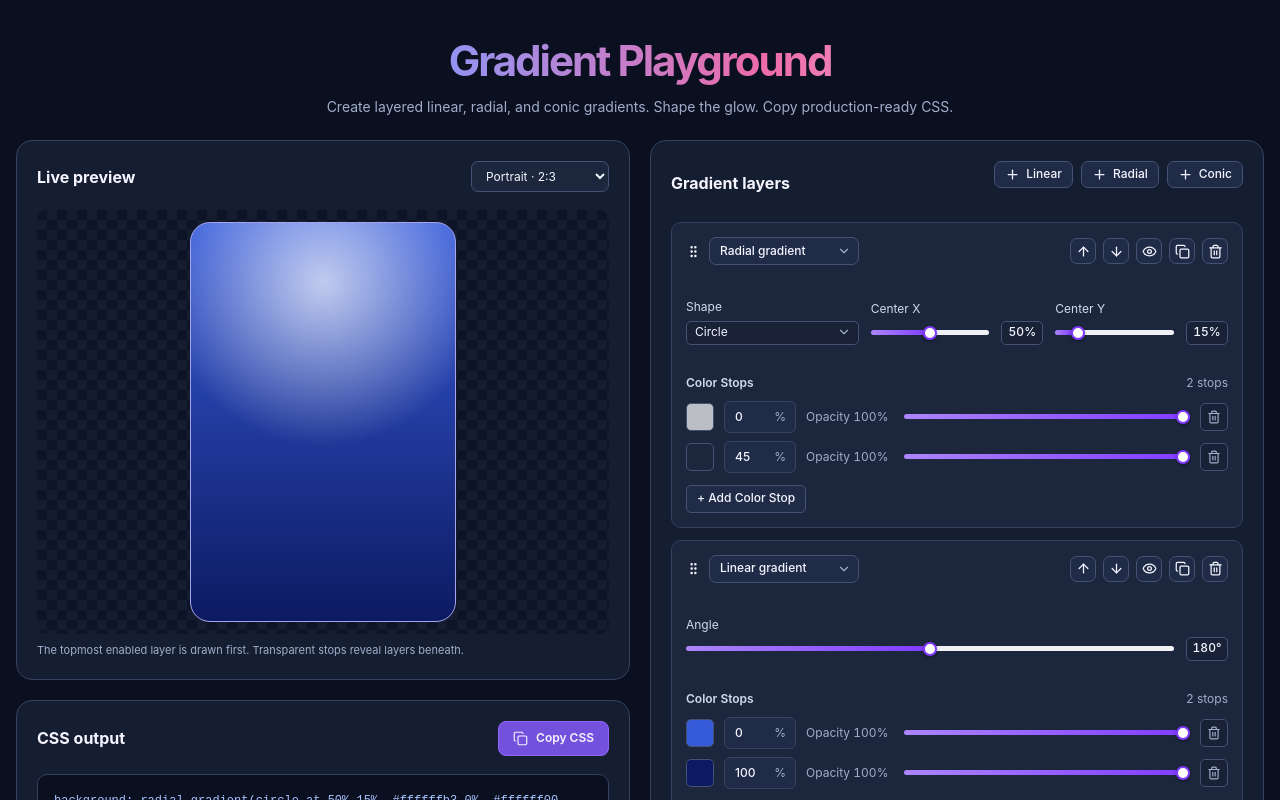
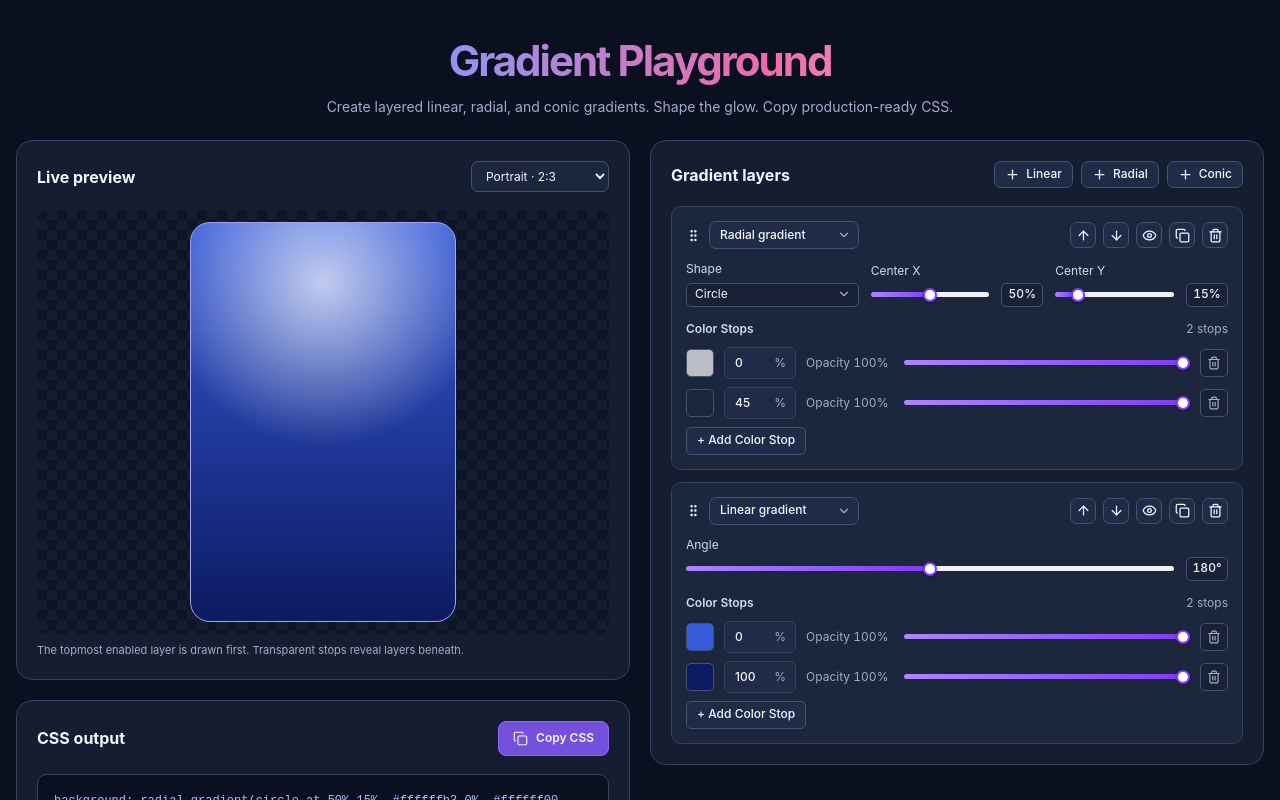
Before and after one commit to thomas367/gradientPlayground, a React (Vite) app: page / in a window 1280 px wide. Shown: the top 800 px of the page. Built offline with nearby package versions, Linux system fonts and the light colour scheme.

Commit message:
Clean up unnecessary styles

```diff
--- a/src/components/gradientLayers/controls/colorStops/styles.tsx
+++ b/src/components/gradientLayers/controls/colorStops/styles.tsx
@@ -3,7 +3,6 @@ import styled from 'styled-components';
 export const Wrapper = styled.div`
     display: flex;
     flex-direction: column;
-    margin-top: 12px;
     gap: 8px;
 `;
 
@@ -32,7 +31,6 @@ export const ColorStopRow = styled.div`
     display: flex;
     align-items: center;
     gap: 10px;
-    min-height: 28px;
     width: 100%;
 `;
 
@@ -46,7 +44,6 @@ export const PositionWrapper = styled.div`
 export const PositionInput = styled.input`
     width: 100%;
     height: 100%;
-    box-sizing: border-box;
     padding: 0 24px 0 10px;
     background: #202b47;
     border: 1px solid #374461;
@@ -117,10 +114,8 @@ export const AddColorStopButton = styled(ColorStopBaseButton)`
     align-self: flex-start;
     gap: 6px;
     padding: 0 10px;
-    margin-top: 4px;
     background: #202b47;
     color: var(--color-text);
-    font-family: inherit;
     font-size: 12px;
     font-weight: 500;
     transition:
--- a/src/components/gradientLayers/controls/styles.tsx
+++ b/src/components/gradientLayers/controls/styles.tsx
@@ -7,7 +7,6 @@ export const ControlsWrapper = styled.div`
     gap: 8px;
     width: 100%;
     min-width: 0;
-    margin: 10px 0 12px;
 `;
 
 export const RadialControlsWrapper = styled.div`
@@ -57,7 +56,6 @@ export const ShapeSelect = styled.select`
     border-radius: 5px;
     background: #192136;
     color: var(--color-text);
-    font-family: inherit;
     font-size: 12px;
     cursor: pointer;
     transition:
--- a/src/components/gradientLayers/styles.tsx
+++ b/src/components/gradientLayers/styles.tsx
@@ -5,7 +5,6 @@ export const ButtonsWrapper = styled.div`
     display: flex;
     flex-wrap: wrap;
     gap: 8px;
-    margin-bottom: 16px;
 `;
 
 export const AddButton = styled.button`
@@ -84,7 +83,6 @@ export const LayerHeader = styled.div`
     align-items: center;
     gap: 8px;
     min-width: 0;
-    margin-bottom: 12px;
 `;
 
 export const LayerTypeSelectWrapper = styled.div`
@@ -173,17 +171,10 @@ export const EyeButton = styled(IconButton)<{ $enabled: boolean }>`
     color: ${(props): string => (props.$enabled ? 'var(--color-text)' : '#76829c')};
 `;
 
-export const LayerSamplesWrapper = styled.div`
-    display: flex;
-    flex-direction: column;
-    gap: 8px;
-    margin-top: 8px;
-`;
-
 export const LayerInfo = styled.div`
     display: flex;
     flex: 1;
     flex-direction: column;
-    gap: 4px;
+    gap: 12px;
     min-width: 0;
 `;
--- a/src/data/presets.ts
+++ b/src/data/presets.ts
@@ -110,8 +110,8 @@ export const presets: GradientPreset[] = [
                 enabled: true,
                 angle: 145,
                 stops: [
-                    { id: 'ocean-1', color: '#06b6d4', position: 0, opacity: 1, },
-                    { id: 'ocean-2', color: '#0b265d', position: 100, opacity: 1, },
+                    { id: 'ocean-1', color: '#06b6d4', position: 0, opacity: 1 },
+                    { id: 'ocean-2', color: '#0b265d', position: 100, opacity: 1 },
                 ],
             },
         ],
```
